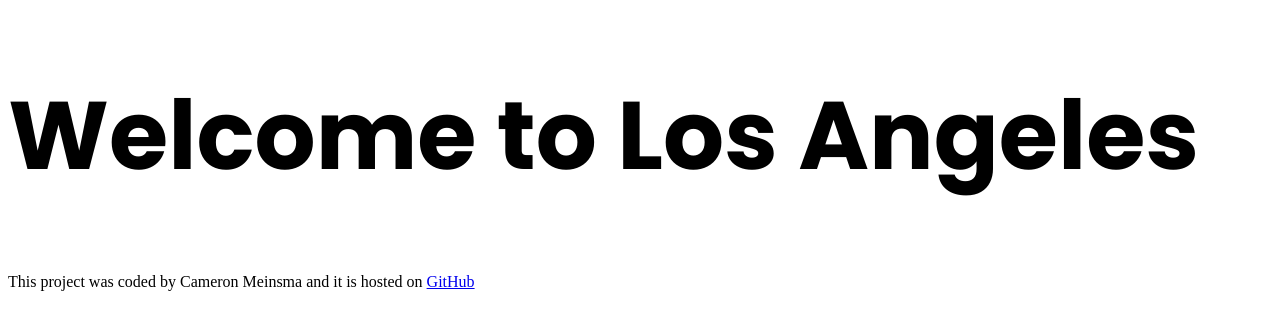
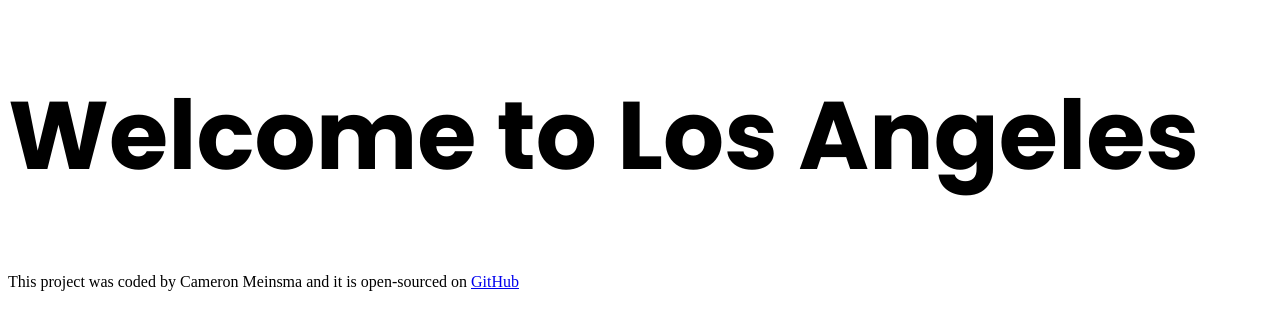
Before and after one commit to Cameron-Meinsma/travel-project, a plain HTML site: page index.html in a window 1280 px wide. Drawn offline with Linux system fonts and the light colour scheme.

Commit message:
Updated footer

```diff
--- a/index.html
+++ b/index.html
@@ -15,7 +15,7 @@
     <body>
         <h1>Welcome to Los Angeles</h1>
         <footer>
-            This project was coded by Cameron Meinsma and it is hosted on
+            This project was coded by Cameron Meinsma and it is open-sourced on
             <a href="https://github.com/Cameron-Meinsma/travel-project.git"
                 >GitHub</a
             >
```
